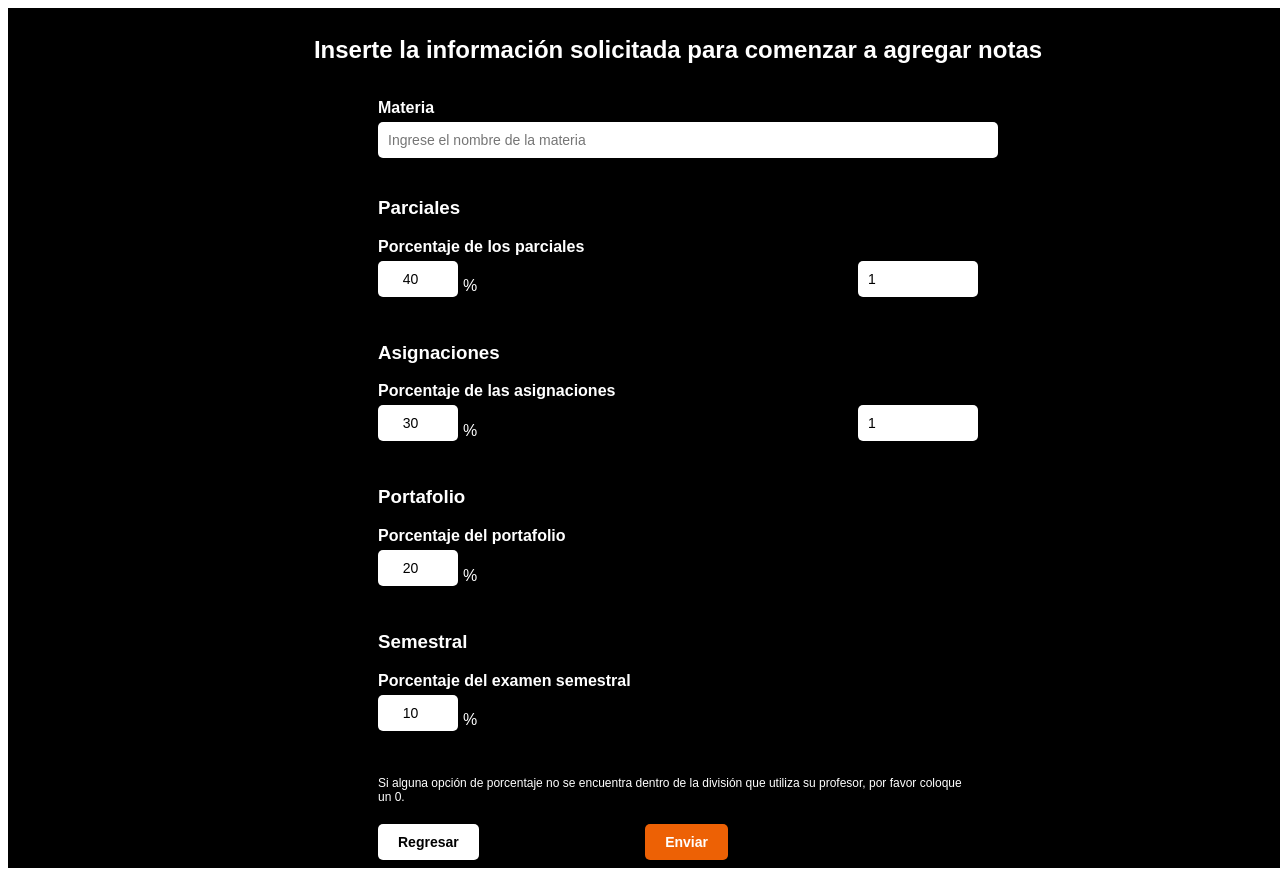
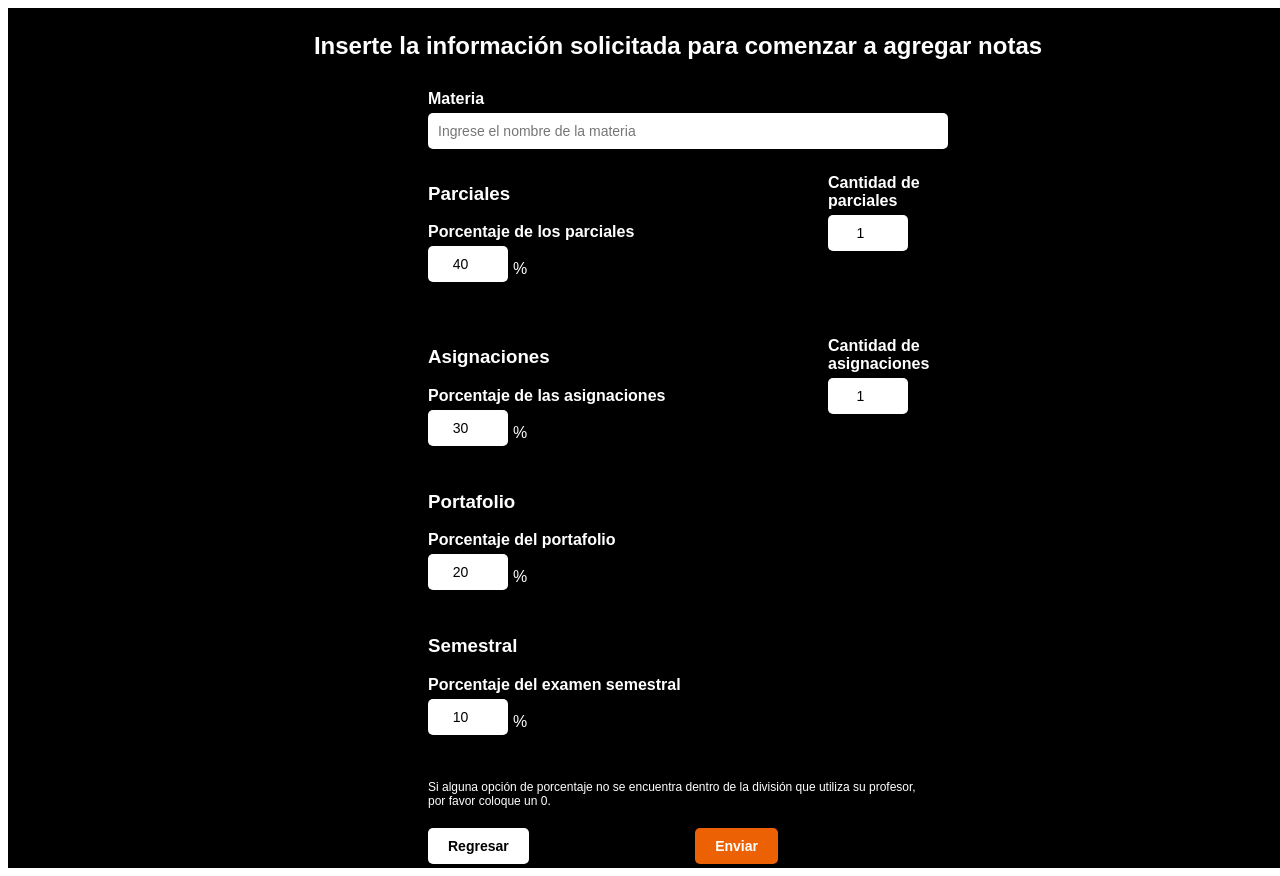
Before and after one commit to Grupo-Angular-1IL251/Grades-Calculator, an Angular app in the folder GradesCalculator/: page /materias in a window 1280 px wide. Shown: the top 876 px of the page. Built offline with nearby package versions, Linux system fonts and the light colour scheme; no server answers.

Commit message:
mas cambios

```diff
--- a/GradesCalculator/src/app/materias/materias.component.html
+++ b/GradesCalculator/src/app/materias/materias.component.html
@@ -5,57 +5,70 @@
     <label for="materia">Materia</label>
     <input id="materia" formControlName="materia" placeholder="Ingrese el nombre de la materia" />
     <div *ngIf="formularioNotas.get('materia')?.invalid && formularioNotas.get('materia')?.touched" class="error">
-      ⚠️ Debe ingresar el nombre de la materia.
+      ⚠️ La materia no puede estar en blanco.
     </div>
 
-    <div class="bloque">
+    <!-- PARCIALES -->
+    <div class="bloque fila">
+      <div class="col-porcentaje">
         <h3>Parciales</h3>
         <label>Porcentaje de los parciales</label>
-      <div class="input-group">
         <div class="input-porcentaje">
-          <input type="number" formControlName="parciales" />
-          <span>%</span>
+          <input type="number" formControlName="parciales" /> <span>%</span>
         </div>
-        <input type="number" formControlName="cantidad_parciales" placeholder="Cantidad" />
       </div>
-      <div *ngIf="formularioNotas.get('cantidad_parciales')?.invalid && formularioNotas.get('cantidad_parciales')?.touched" class="error">
+      <div class="col-cantidad">
+        <label>Cantidad de parciales</label>
+        <input type="number" formControlName="cantidad_parciales" maxlength="3" />
+        <div *ngIf="formularioNotas.get('cantidad_parciales')?.errors?.['max'] && formularioNotas.get('cantidad_parciales')?.touched" class="error">
           ⚠️ Máximo 5 parciales por semestre.
+        </div>
+        <div *ngIf="formularioNotas.get('cantidad_parciales')?.errors?.['min'] && formularioNotas.get('cantidad_parciales')?.touched" class="error">
+          ⚠️ Debe haber al menos 1 parcial.
+        </div>
       </div>
     </div>
 
-    <div class="bloque">
+    <!-- ASIGNACIONES -->
+    <div class="bloque fila">
+      <div class="col-porcentaje">
         <h3>Asignaciones</h3>
         <label>Porcentaje de las asignaciones</label>
-      <div class="input-group">
         <div class="input-porcentaje">
-          <input type="number" formControlName="asignaciones" />
-          <span>%</span>
+          <input type="number" formControlName="asignaciones" /> <span>%</span>
         </div>
-        <input type="number" formControlName="cantidad_asignaciones" placeholder="Cantidad" />
       </div>
-      <div *ngIf="formularioNotas.get('cantidad_asignaciones')?.invalid && formularioNotas.get('cantidad_asignaciones')?.touched" class="error">
+      <div class="col-cantidad">
+        <label>Cantidad de asignaciones</label>
+        <input type="number" formControlName="cantidad_asignaciones" maxlength="3" />
+        <div *ngIf="formularioNotas.get('cantidad_asignaciones')?.errors?.['max'] && formularioNotas.get('cantidad_asignaciones')?.touched" class="error">
           ⚠️ Máximo 30 asignaciones por semestre.
+        </div>
+        <div *ngIf="formularioNotas.get('cantidad_asignaciones')?.errors?.['min'] && formularioNotas.get('cantidad_asignaciones')?.touched" class="error">
+          ⚠️ Debe haber al menos 1 asignación.
+        </div>
       </div>
     </div>
 
+    <!-- PORTAFOLIO -->
     <div class="bloque">
       <h3>Portafolio</h3>
       <label>Porcentaje del portafolio</label>
       <div class="input-porcentaje">
-        <input type="number" formControlName="portafolio" />
-        <span>%</span>
+        <input type="number" formControlName="portafolio" /> <span>%</span>
       </div>
     </div>
 
+    <!-- SEMESTRAL -->
     <div class="bloque">
       <h3>Semestral</h3>
       <label>Porcentaje del examen semestral</label>
       <div class="input-porcentaje">
-        <input type="number" formControlName="semestral" />
-        <span>%</span>
+        <input type="number" formControlName="semestral" /> <span>%</span>
       </div>
     </div>
 
+    <!-- ERROR TOTAL -->
     <div *ngIf="formularioNotas.errors?.['porcentajeInvalido'] && formularioNotas.touched" class="error">
       ⚠️ La suma total de porcentajes debe ser exactamente 100%.
     </div>
--- a/GradesCalculator/src/app/materias/materias.component.scss
+++ b/GradesCalculator/src/app/materias/materias.component.scss
@@ -1,4 +1,3 @@
-// Variables
 $form-bg: #000;
 $text-color: white;
 $button-orange: #ED6105;
@@ -24,16 +23,16 @@ $button-white: white;
 
   form {
     width: 100%;
-    max-width: 600px;
+    max-width: 500px; // Reducido para alinear mejor columnas
 
     label {
       font-weight: bold;
       display: block;
-      margin-top: 15px;
+      margin-top: 10px;
     }
 
     input {
-      margin: 5px 0 20px;
+      margin: 5px 0 15px;
       padding: 10px;
       font-size: 14px;
       border-radius: 5px;
@@ -44,15 +43,24 @@ $button-white: white;
       width: 100%;
     }
 
-    .input-group {
+    .fila {
       display: flex;
       justify-content: space-between;
-      align-items: center;
+      align-items: flex-start;
       gap: 10px;
 
-      input[formControlName="cantidad_parciales"],
-      input[formControlName="cantidad_asignaciones"] {
+      .col-porcentaje {
+        flex: 1;
+      }
+
+      .col-cantidad {
+        flex-shrink: 0;
         width: 100px;
+
+        input {
+          width: 60px;
+          text-align: center;
+        }
       }
     }
 
@@ -73,7 +81,7 @@ $button-white: white;
     }
 
     .bloque {
-      margin-bottom: 25px;
+      margin-bottom: 30px;
     }
 
     .nota {
--- a/GradesCalculator/src/app/materias/materias.component.ts
+++ b/GradesCalculator/src/app/materias/materias.component.ts
@@ -71,4 +71,6 @@ export class MateriasComponent {
   regresar() {
     history.back();
   }
+
+
 }
```
Also changed, not shown: 2 other files (tests, documents, lock files or other folders). Lines whose indentation alone changed are shown as unchanged.
